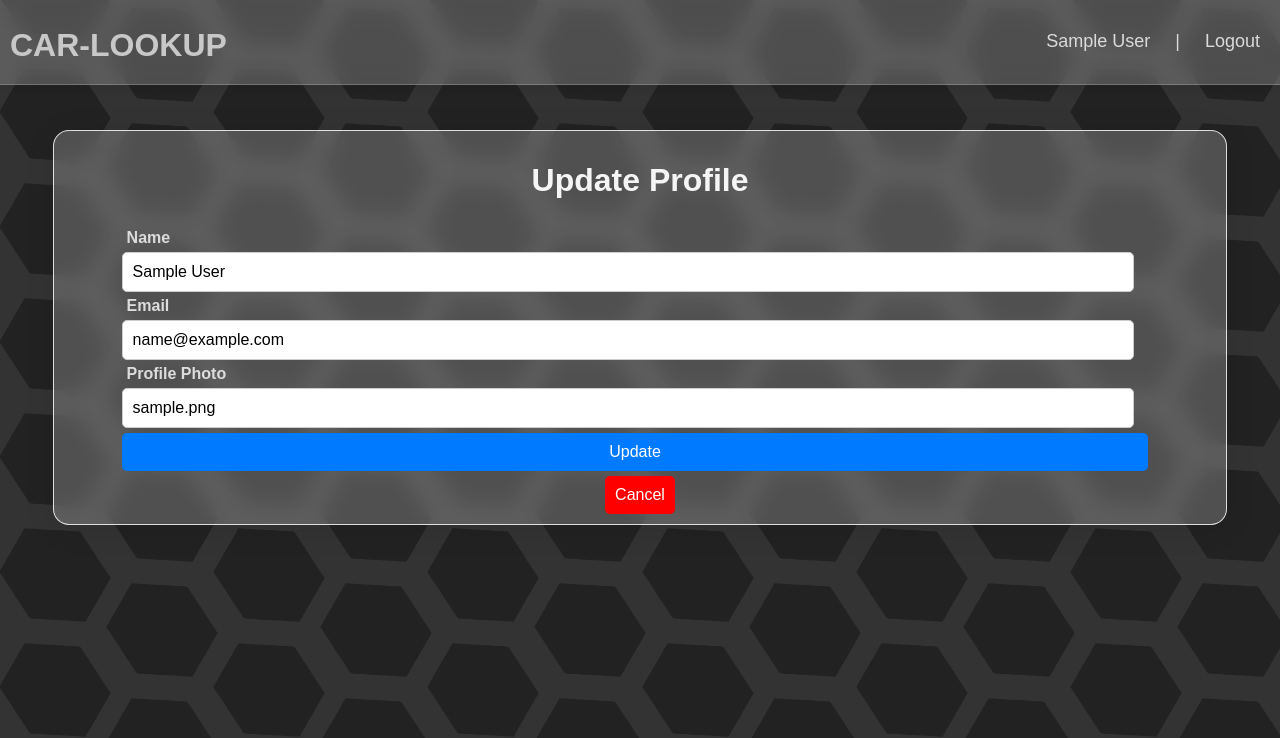
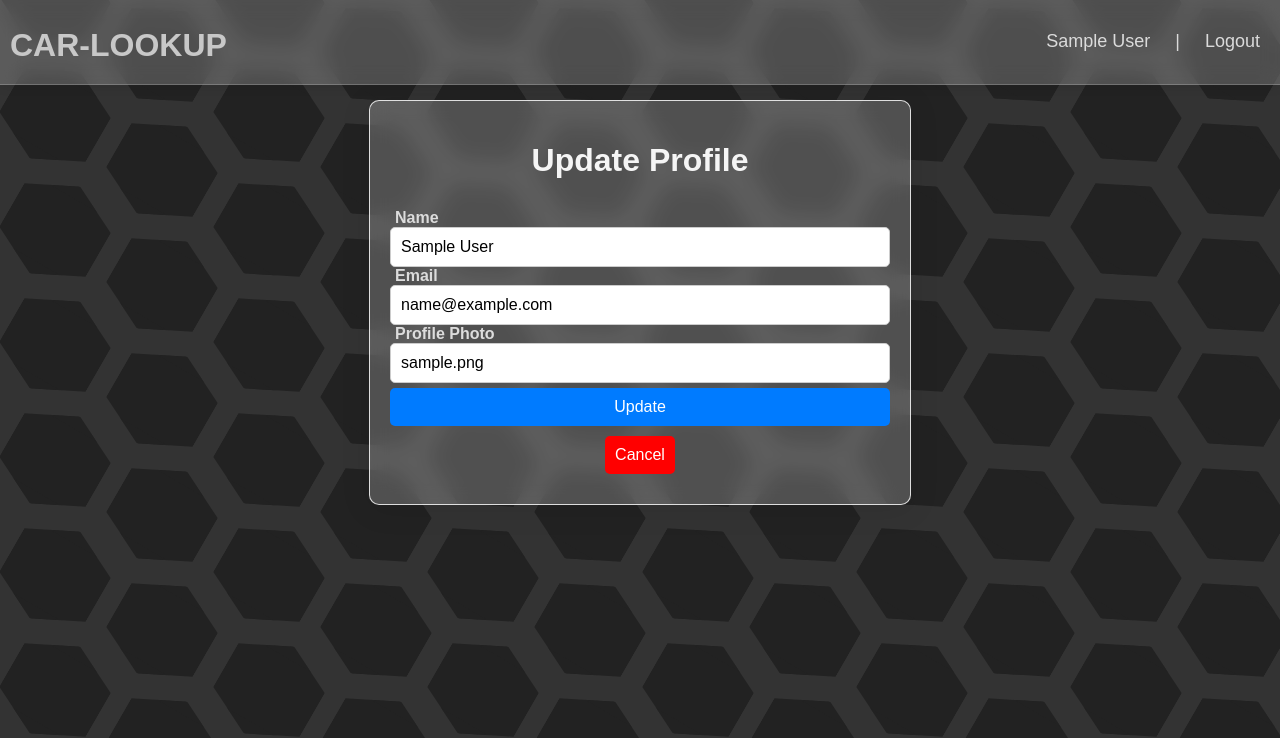
Before and after one commit to KyamranR/Capstone-1-Project, a Flask app: page /user/1/update in a window 1280 px wide; the page is wider, and only the part inside the window is pictured. Shown: the top 738 px of that part. Run offline with Flask 3, Linux system fonts and the light colour scheme; the visitor is signed in with stand-in values (Sample User, id 1); tables that the repository leaves empty hold one stand-in row (values such as "Sample post").

Commit message:
added more css styling

```diff
--- a/Project/static/app.css
+++ b/Project/static/app.css
@@ -84,8 +84,26 @@ h1 {
   padding: 20px;
   padding-bottom: 30px;
   max-width: 500px;
-  width: 90%;
+  width: 100%;
   margin-top: 80px;
+}
+
+.update {
+  display: flex;
+  justify-content: center;
+  align-items: center;
+  flex-direction: column;
+  gap: 10px;
+  background-color: rgba(255, 255, 255, 0.21);
+  backdrop-filter: blur(10px);
+  -webkit-backdrop-filter: blur(10px);
+  border-radius: 10px;
+  border: 1px solid rgba(255, 255, 255, 0.81);
+  box-shadow: 0 4px 30px rgba(0, 0, 0, 0.1);
+  padding: 20px;
+  padding-bottom: 30px;
+  max-width: 500px;
+  width: 100%;
 }
 
 .box {
@@ -111,7 +129,7 @@ h1 {
   box-shadow: 0 4px 30px rgba(0, 0, 0, 0.1);
   padding: 10px;
   max-width: 100%;
-  width: 90%;
+  width: 50%;
   margin-top: 30px;
 }
 
@@ -124,7 +142,7 @@ h1 {
   box-shadow: 0 4px 30px rgba(0, 0, 0, 0.1);
   padding: 10px;
   max-width: 100%;
-  width: 90%;
+  width: 50%;
   margin-top: 50px;
 }
 
@@ -186,7 +204,6 @@ label {
 button {
   padding: 10px;
   margin-top: 5px;
-  margin-right: 10px;
   font-size: 16px;
   background-color: #007bff;
   color: #fff;
--- a/Project/templates/update_car_info.html
+++ b/Project/templates/update_car_info.html
@@ -1,7 +1,7 @@
 {% extends 'base.html' %} {% block title %}Update Car Info{% endblock %} {%
 block content %}
 <div class="box">
-  <div class="box2">
+  <div class="update">
     <h1>Update Car Information</h1>
     <form
       method="POST"
--- a/Project/templates/update_user_profile.html
+++ b/Project/templates/update_user_profile.html
@@ -1,12 +1,11 @@
 {% extends "base.html" %} {% block title %}Update Profile{% endblock %} {% block
 content %}
 <div class="box">
-  <div class="box2">
+  <div class="update">
     <h1>Update Profile</h1>
     <form
       method="POST"
       action="{{ url_for('update_user_profile', user_id=user.id) }}"
-      class="input-field"
     >
       {{ form.hidden_tag() }}
       <!-- divide -->
@@ -16,7 +15,7 @@ content %}
       <!-- divide -->
 
       {% endfor %}
-      <button type="submit">Update</button>
+      <button type="submit" id="btn-long">Update</button>
     </form>
     <a href="{{ url_for('user_profile', user_id=user.id)}}"
       ><button id="cancel">Cancel</button></a
```
